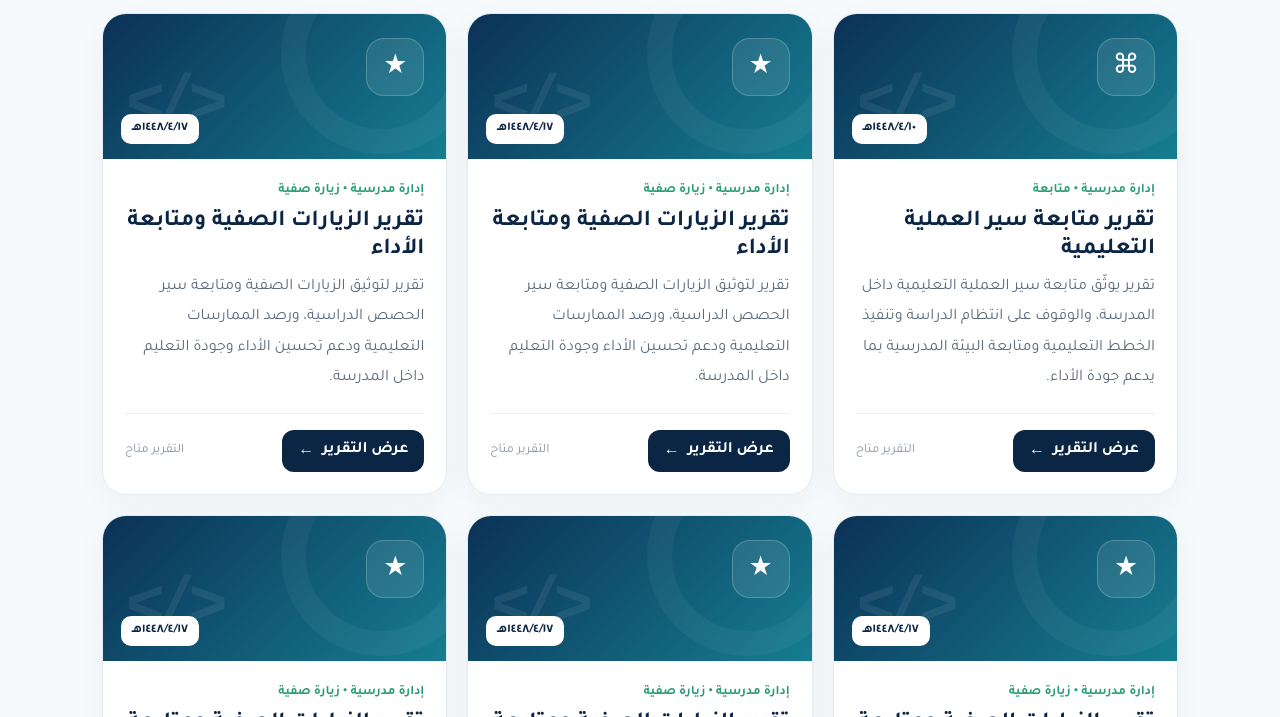
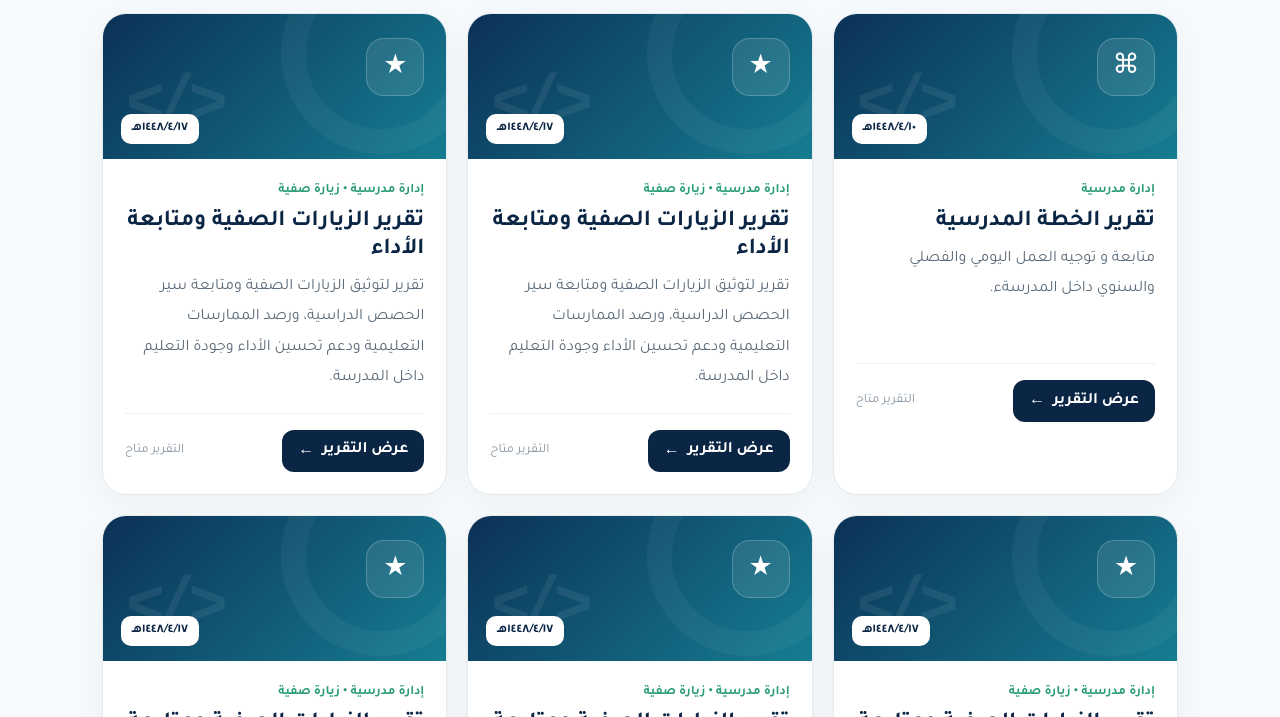
Before and after one commit to khalladbinswede/sch, a plain HTML site: page index.html in a window 1280 px wide. Shown: the part 383-1100 px from the top of the page. Drawn offline with Linux system fonts and the light colour scheme.

Commit message:
Add files via upload

```diff
--- a/index.html
+++ b/index.html
@@ -48,8 +48,8 @@ footer{text-align:center;padding:24px;color:#788794;font-size:14px}
 <div class="panel"><div class="search"><span>⌕</span><input id="search" type="search" placeholder="ابحث باسم التقرير أو في الوصف..." oninput="filterCards()"></div></div>
 <div class="heading"><h2>تقارير مدير المدرسة</h2><p>استعرض التقارير والأعمال المدرسية المنشورة</p></div>
 <div class="grid" id="cards"><article class="card"><div class="visual"><div class="icon">⌘</div><div class="date">١٤٤٨/٤/١٠هـ</div></div>
-<div class="content"><span class="tag">إدارة مدرسية • متابعة</span><h3>تقرير متابعة سير العملية التعليمية</h3><p class="desc">تقرير يوثّق متابعة سير العملية التعليمية داخل المدرسة، والوقوف على انتظام الدراسة وتنفيذ الخطط التعليمية ومتابعة البيئة المدرسية بما يدعم جودة الأداء.</p>
-<div class="actions"><a class="btn" href="https://example.com/" target="_blank" rel="noopener">عرض التقرير <span>←</span></a><span class="status">التقرير متاح</span></div></div></article>
+<div class="content"><span class="tag">إدارة مدرسية </span><h3>تقرير الخطة المدرسية</h3><p class="desc">متابعة و توجيه العمل اليومي والفصلي والسنوي داخل المدرسةء.</p>
+<div class="actions"><a class="btn" href="https://drive.google.com/file/d/1utDH5QZdxHhBUuZMYQFMxr5Z4Sa9x8gS/view?usp=sharing">عرض التقرير <span>←</span></a><span class="status">التقرير متاح</span></div></div></article>
 <article class="card">
 <div class="visual"><div class="icon">★</div><div class="date">١٤٤٨/٤/١٧هـ</div></div>
 <div class="content"><span class="tag">إدارة مدرسية • زيارة صفية</span><h3>تقرير الزيارات الصفية ومتابعة الأداء</h3>
```
